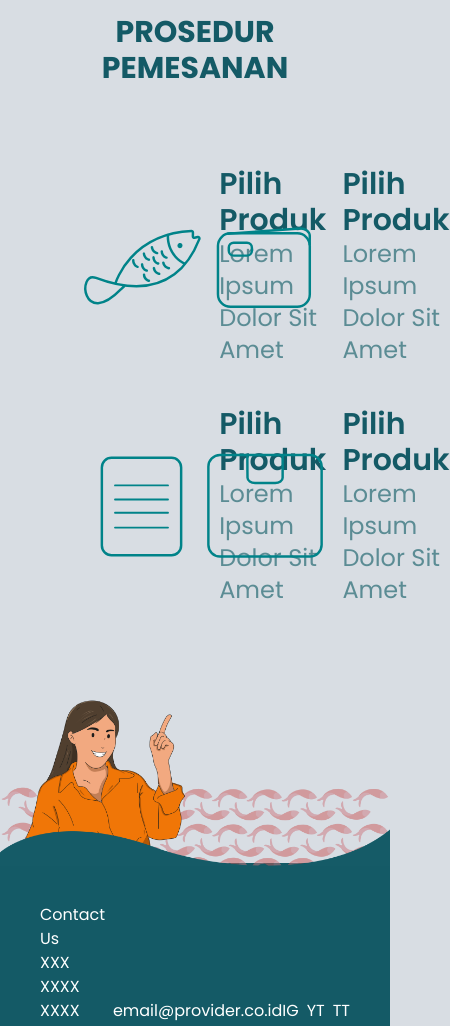
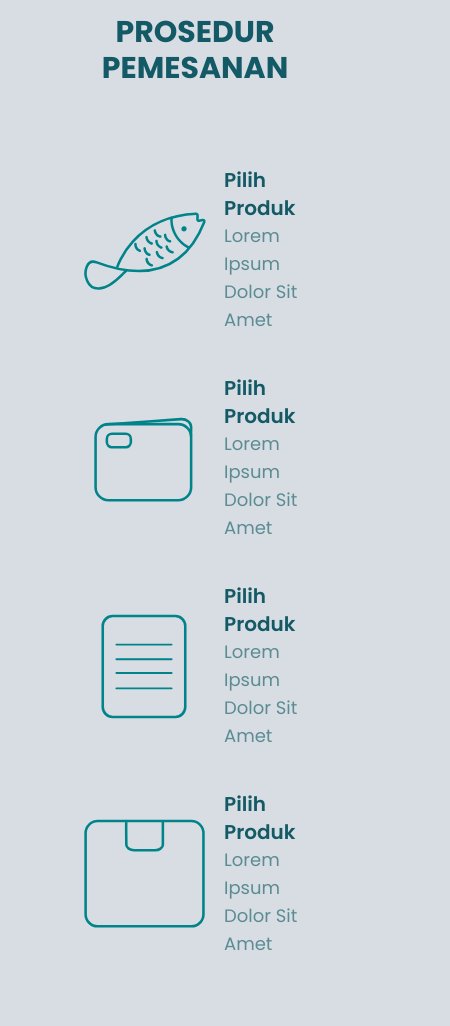
Before and after one commit to syiffanoriza/yukomikus-SBA, a website built with Vite: page index.html in a window 390 px wide. Shown: the part 2920-3946 px from the top of the page, 450 px wide, since content can reach past the window. Built offline with nearby package versions, Linux system fonts and the light colour scheme.

Commit message:
Fixed #pemesanan

```diff
--- a/index.html
+++ b/index.html
@@ -141,41 +141,38 @@
     <section id="pemesanan">
       <div class="flex flex-col items-center gap-10 p-10">
         <h1 class="sr-200 text-3xl uppercase font-bold text-primary-900 text-center">Prosedur Pemesanan</h1>
-        <dl class="flex flex-col gap-10 w-full p-10">
-          <span class="flex justify-between w-full">
+        <dl class="grid md:grid-cols-2 gap-10 w-full p-10">
           <div class="sr-200 w-full flex items-center gap-4">
             <img src="img/prosedur__ikan-icon.svg" class="w-32" alt="">
             <span>
-                <dt class="font-semibold text-3xl w-full text-primary-900">Pilih Produk</dt>
-                <dd class="text-primary-600 text-2xl">Lorem Ipsum Dolor Sit Amet</dd>
+              <dt class="font-semibold text-xl md:text-3xl w-full text-primary-900">Pilih Produk</dt>
+              <dd class="text-primary-600 text-lg md:text-2xl">Lorem Ipsum Dolor Sit Amet</dd>
             </span>
           </div>
 
           <div class="sr-300 w-full flex items-center gap-4">
             <img src="img/prosedur__pembayaran-icon.svg" class="w-32" alt="">
             <span>
-                <dt class="font-semibold text-3xl w-full text-primary-900">Pilih Produk</dt>
-                <dd class="text-primary-600 text-2xl">Lorem Ipsum Dolor Sit Amet</dd>
+              <dt class="font-semibold text-xl md:text-3xl w-full text-primary-900">Pilih Produk</dt>
+              <dd class="text-primary-600 text-lg md:text-2xl">Lorem Ipsum Dolor Sit Amet</dd>
             </span>
           </div>
-          </span>
-          <span class="flex justify-between w-full">
+
           <div class="sr-400 w-full flex items-center gap-4">
             <img src="img/prosedur__form-icon.svg" class="w-32" alt="">
             <span>
-                <dt class="font-semibold text-3xl w-full text-primary-900">Pilih Produk</dt>
-                <dd class="text-primary-600 text-2xl">Lorem Ipsum Dolor Sit Amet</dd>
+              <dt class="font-semibold text-xl md:text-3xl w-full text-primary-900">Pilih Produk</dt>
+              <dd class="text-primary-600 text-lg md:text-2xl">Lorem Ipsum Dolor Sit Amet</dd>
             </span>
           </div>
 
           <div class="sr-500 w-full flex items-center gap-4">
             <img src="img/prosedur__pengiriman-icon.svg" class="w-32" alt="">
             <span>
-                <dt class="font-semibold text-3xl w-full text-primary-900">Pilih Produk</dt>
-                <dd class="text-primary-600 text-2xl">Lorem Ipsum Dolor Sit Amet</dd>
+              <dt class="font-semibold text-xl md:text-3xl w-full text-primary-900">Pilih Produk</dt>
+              <dd class="text-primary-600 text-lg md:text-2xl">Lorem Ipsum Dolor Sit Amet</dd>
             </span>
           </div>
-          </span>
         </dl>
       </div>
     </section>
```
Lines whose indentation alone changed are shown as unchanged.
